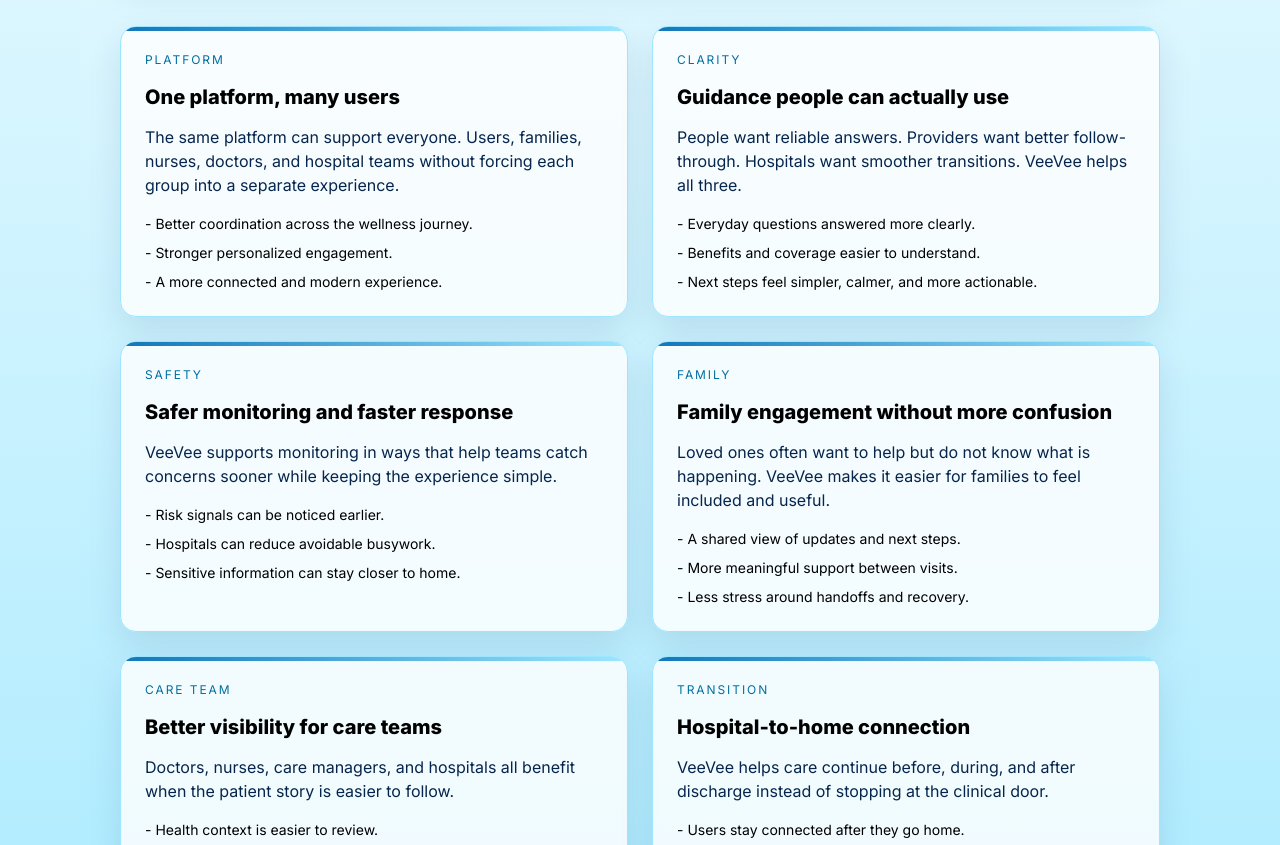
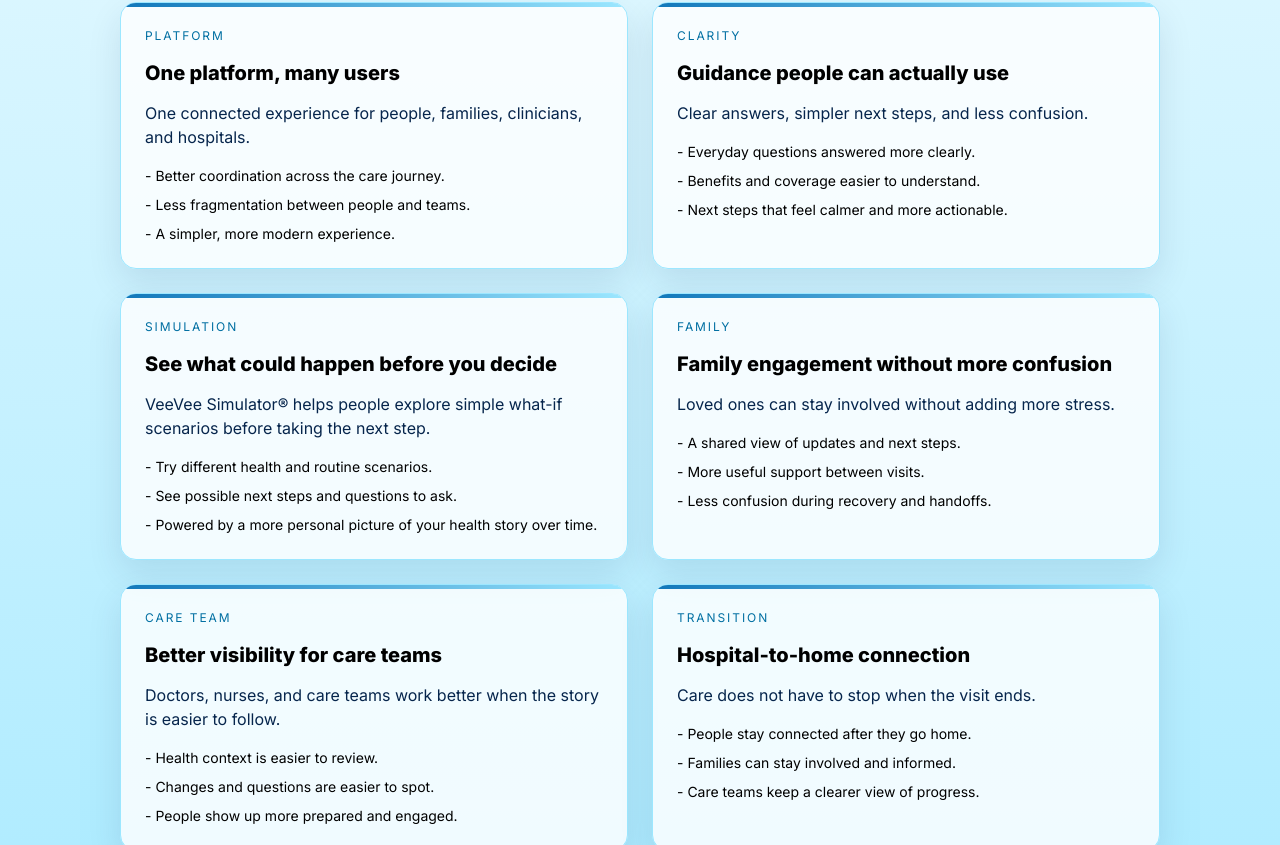
Before and after one commit to cdgonzal/myveevee, a React (Vite) app: page /features in a window 1280 px wide. Shown: the part 775-1620 px from the top of the page. Built offline with nearby package versions, Linux system fonts and the light colour scheme.

Commit message:
CodexAuto: Simulator: adding payors #3

```diff
--- a/src/pages/Features.tsx
+++ b/src/pages/Features.tsx
@@ -30,66 +30,66 @@ const FEATURE_BLOCKS: FeatureBlock[] = [
     eyebrow: "Platform",
     title: "One platform, many users",
     body:
-      "The same platform can support everyone. Users, families, nurses, doctors, and hospital teams without forcing each group into a separate experience.",
+      "One connected experience for people, families, clinicians, and hospitals.",
     points: [
-      "Better coordination across the wellness journey.",
-      "Stronger personalized engagement.",
-      "A more connected and modern experience.",
+      "Better coordination across the care journey.",
+      "Less fragmentation between people and teams.",
+      "A simpler, more modern experience.",
     ],
   },
   {
     eyebrow: "Clarity",
     title: "Guidance people can actually use",
     body:
-      "People want reliable answers. Providers want better follow-through. Hospitals want smoother transitions. VeeVee helps all three.",
+      "Clear answers, simpler next steps, and less confusion.",
     points: [
       "Everyday questions answered more clearly.",
       "Benefits and coverage easier to understand.",
-      "Next steps feel simpler, calmer, and more actionable.",
+      "Next steps that feel calmer and more actionable.",
     ],
   },
   {
-    eyebrow: "Safety",
-    title: "Safer monitoring and faster response",
+    eyebrow: "Simulation",
+    title: "See what could happen before you decide",
     body:
-      "VeeVee supports monitoring in ways that help teams catch concerns sooner while keeping the experience simple.",
+      "VeeVee Simulator® helps people explore simple what-if scenarios before taking the next step.",
     points: [
-      "Risk signals can be noticed earlier.",
-      "Hospitals can reduce avoidable busywork.",
-      "Sensitive information can stay closer to home.",
+      "Try different health and routine scenarios.",
+      "See possible next steps and questions to ask.",
+      "Powered by a more personal picture of your health story over time.",
     ],
   },
   {
     eyebrow: "Family",
     title: "Family engagement without more confusion",
     body:
-      "Loved ones often want to help but do not know what is happening. VeeVee makes it easier for families to feel included and useful.",
+      "Loved ones can stay involved without adding more stress.",
     points: [
       "A shared view of updates and next steps.",
-      "More meaningful support between visits.",
-      "Less stress around handoffs and recovery.",
+      "More useful support between visits.",
+      "Less confusion during recovery and handoffs.",
     ],
   },
   {
     eyebrow: "Care team",
     title: "Better visibility for care teams",
     body:
-      "Doctors, nurses, care managers, and hospitals all benefit when the patient story is easier to follow.",
+      "Doctors, nurses, and care teams work better when the story is easier to follow.",
     points: [
       "Health context is easier to review.",
-      "Questions and changes are easier to spot.",
-      "Patients show up more prepared and engaged.",
+      "Changes and questions are easier to spot.",
+      "People show up more prepared and engaged.",
     ],
   },
   {
     eyebrow: "Transition",
     title: "Hospital-to-home connection",
     body:
-      "VeeVee helps care continue before, during, and after discharge instead of stopping at the clinical door.",
+      "Care does not have to stop when the visit ends.",
     points: [
-      "Users stay connected after they go home.",
+      "People stay connected after they go home.",
       "Families can stay involved and informed.",
-      "Nurses and doctors can keep a clearer view of progress.",
+      "Care teams keep a clearer view of progress.",
     ],
   },
 ];
@@ -139,7 +139,7 @@ export default function Features() {
                   A connected wellness experience.
                 </Heading>
                 <Text fontSize={{ base: "md", md: "lg" }} maxW="3xl" mx="auto" color="text.primary">
-                  VeeVee works best when everyone communicates and stays connected: the users, the family, the nurse, the doctor, and the hospital team.
+                  VeeVee works best when people, families, clinicians, and hospitals can stay more connected without making care feel harder.
                 </Text>
               </Stack>
 
@@ -183,10 +183,10 @@ export default function Features() {
         >
           <Stack spacing={4}>
             <Heading as="h2" size="md">
-              What everyoe is asking for
+              What everyone is asking for
             </Heading>
             <Text color={muted}>
-              Support. People want support. Families want to stay involved. Nurses and doctors want better visibility. Hospitals want safer monitoring and smoother transitions. VeeVee brings those needs together without making the experience feel heavy or complicated.
+              People want support. Families want to stay involved. Clinicians want better visibility. Hospitals want smoother transitions. VeeVee brings those needs together in one simpler experience.
             </Text>
           </Stack>
         </Box>
```
